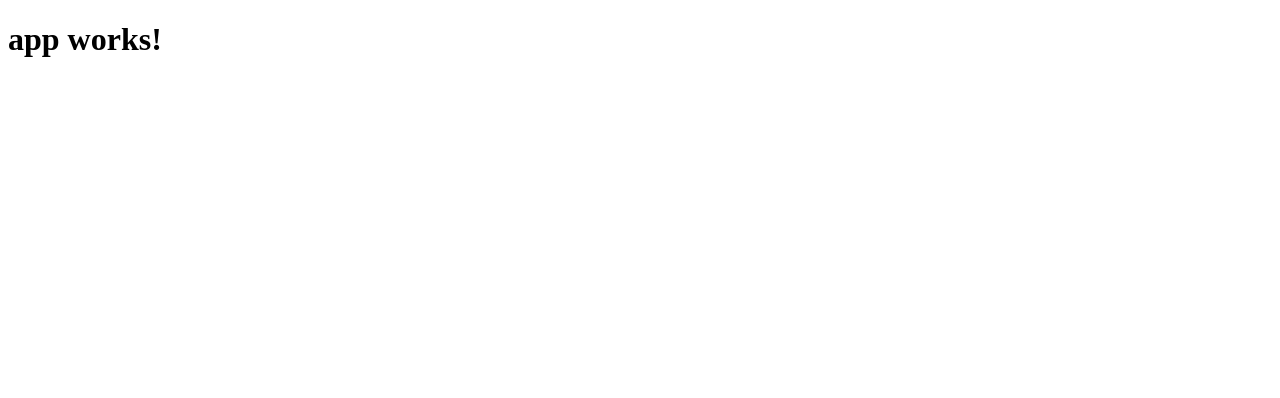
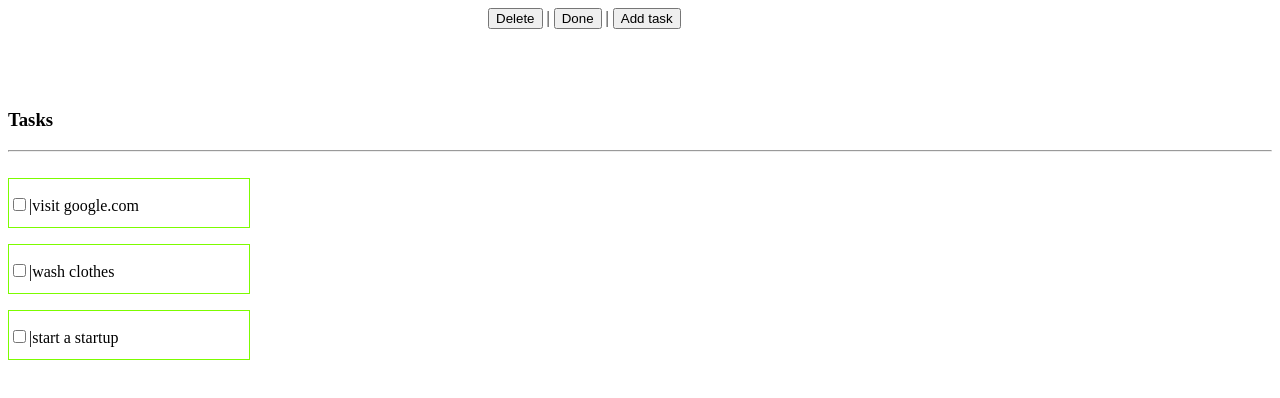
Before and after one commit to Enirate/ng-2do, an Angular app: page / in a window 1280 px wide. Shown: the top 398 px of the page. Built offline with nearby package versions, Linux system fonts and the light colour scheme.

Commit message:
prepare interface and set up an array to hold task

```diff
--- a/src/app/app.component.css
+++ b/src/app/app.component.css
@@ -0,0 +1,12 @@
+.header{
+    margin-bottom: 5em;
+    margin-left: 30em;
+}
+
+.task-block {
+    padding-top: 1em;
+    height: 2em;
+    border: 1px solid lawngreen;
+    width: 15em;
+    margin-bottom: 1em;
+}
--- a/src/app/app.component.html
+++ b/src/app/app.component.html
@@ -1,3 +1,21 @@
-<h1>
+<!--<h1>
   {{title}}
-</h1>
+</h1>-->
+
+<div>
+  <div class="header">
+    <button type="button">Delete</button> | <button type="button">Done</button> | <button>Add task</button>
+  </div>
+
+
+  <h3>Tasks</h3>
+  <hr>
+  <br>
+
+  <div class="tasks">
+    <div class="task-block" id="undone" *ngFor="let item of taskList">
+      <label for=""><input type="checkbox" name="" >|{{item.name}} </label>
+    </div>
+
+  </div>
+</div>
--- a/src/app/app.component.ts
+++ b/src/app/app.component.ts
@@ -1,10 +1,24 @@
-import { Component } from '@angular/core';
+import { Component, OnInit } from '@angular/core';
+import {TasksArray} from './tasks';
 
 @Component({
   selector: 'app-root',
   templateUrl: './app.component.html',
   styleUrls: ['./app.component.css']
 })
-export class AppComponent {
-  title = 'app works!';
+export class AppComponent implements OnInit {
+  title = 'Visit google.com';
+  taskList;
+
+  logThis()
+  {
+    console.log(TasksArray);
+  }
+
+  ngOnInit () {
+    this.logThis();
+    this.taskList = TasksArray;
+  }
 }
+
+//Add task input and save and cancel button.
--- /dev/null
+++ b/src/app/tasks.ts
@@ -0,0 +1,12 @@
+interface Tasks {
+    id:number;
+    name:string;
+}
+
+//let tasksArray:Tasks[];
+
+ export const TasksArray:Tasks[] = [
+    {id:1, name:"visit google.com"},
+    {id:2, name:"wash clothes"},
+    {id:3, name:"start a startup"}
+];
```
Also changed, not shown: src/app/task-service.service.ts (added, +8 -0 lines), 1 other file (tests, documents, lock files or other folders).
